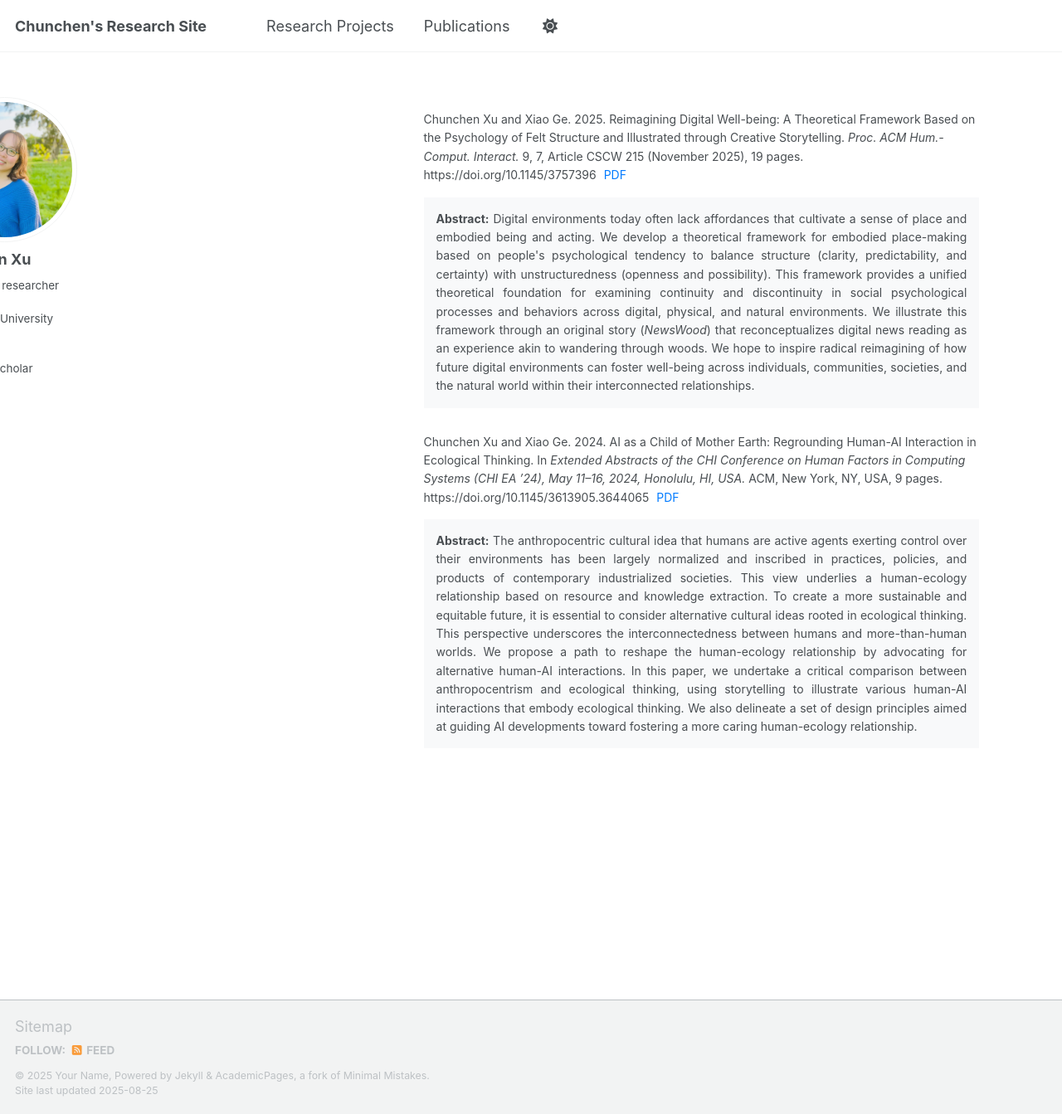
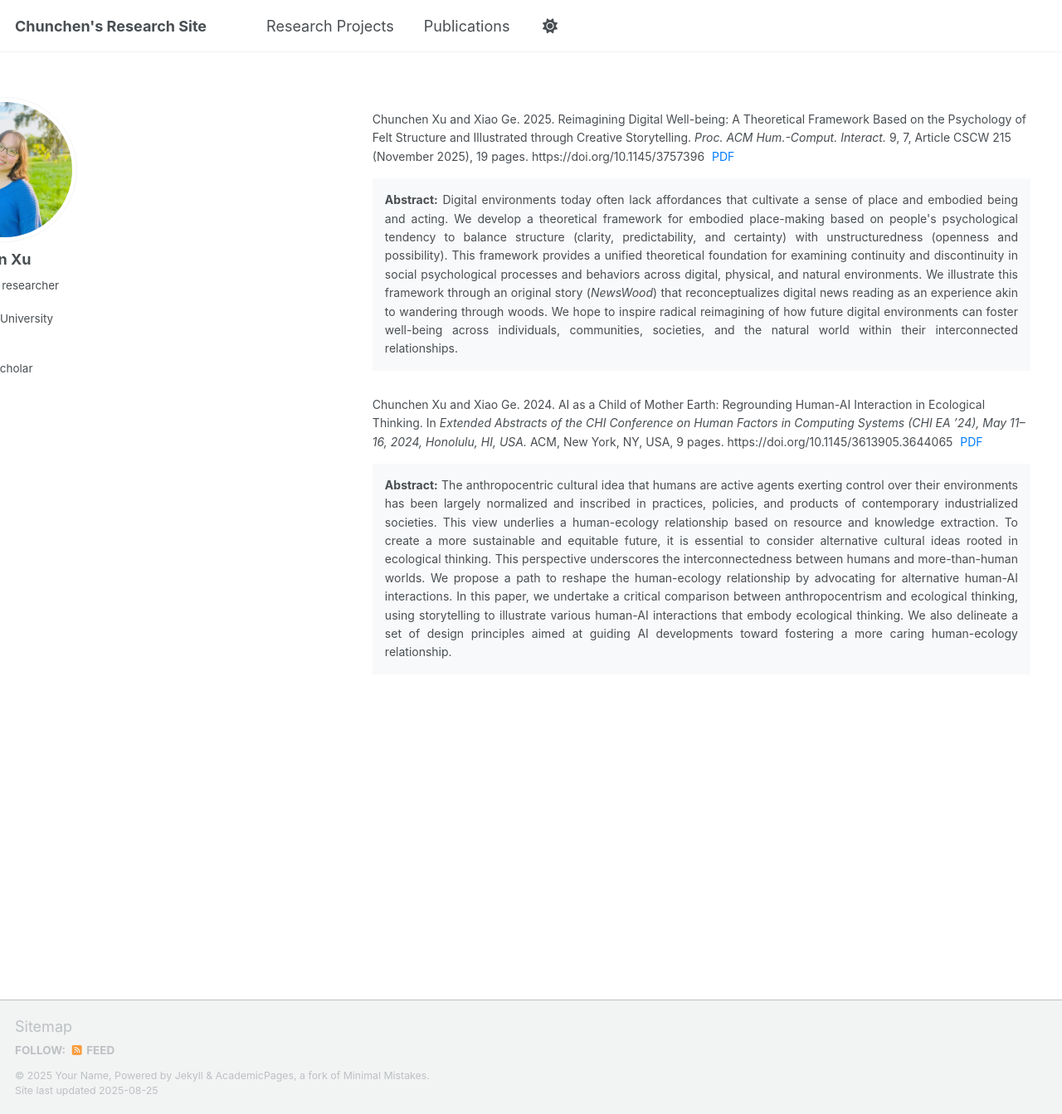
Before and after one commit to chunchenxu/chunchenxu.github.io, a Jekyll site: the page built from _pages/publications.html, in a window 1280 px wide and 1343 px high. Shown: the whole window at 83% size. Built offline with Jekyll 4.4.1, drawn with Linux system fonts in a browser that asks for light colours; some web fonts are replaced; a script that is not in the unit is left out.

Commit message:
Update publications.html

```diff
--- a/_pages/publications.html
+++ b/_pages/publications.html
@@ -34,8 +34,8 @@ author_profile: true
 .publications-container {
     max-width: 2000px;
     margin: 0 auto;
-    padding: 20px 40px;
-    width: 90%; /* Use 90% of available width */
+    padding: 20px;
+    width: 100%; /* Use 90% of available width */
     font-family: -apple-system, BlinkMacSystemFont, "Segoe UI", Roboto, sans-serif;
     line-height: 1.6;
 }
```
